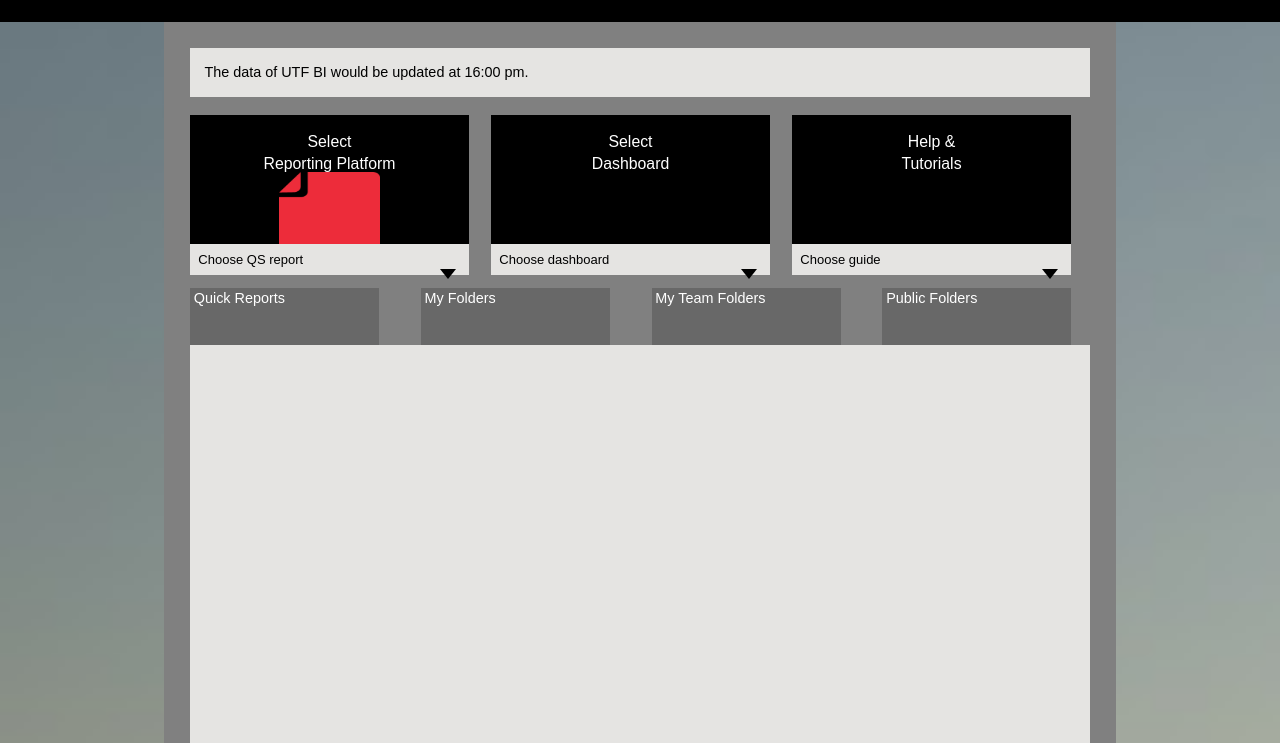
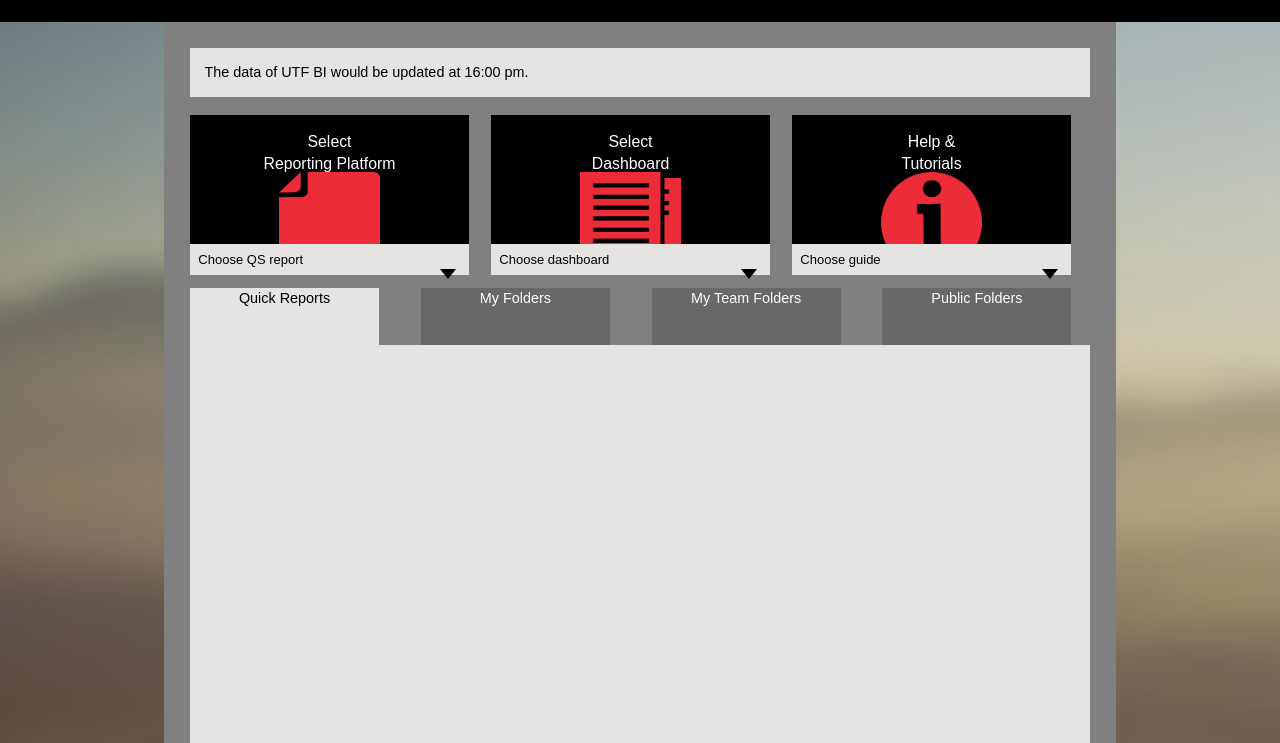
Before and after one commit to RitaKauf/webapp, a plain HTML site: page index.html in a window 1280 px wide. Shown: the part 57-800 px from the top of the page. Drawn offline with Linux system fonts and the light colour scheme.

Commit message:
minor fixes

```diff
--- a/css/main.css
+++ b/css/main.css
@@ -153,6 +153,20 @@ header{
     background-size:7rem 7rem;
 }
 
+.second-nav{
+    background-image: url("../Images/action-report-top.png");
+    background-position: center bottom;
+    background-repeat: no-repeat;
+    background-size:7rem 7rem;
+}
+
+.third-nav{
+    background-image: url("../Images/actions-help.png");
+    background-position: center bottom;
+    background-repeat: no-repeat;
+    background-size:7rem 7rem;
+}
+
 .p-in-nav{
     margin-bottom:4.8rem;
 }
@@ -204,7 +218,7 @@ header{
 }
 
 .tabs-lis{
-
+    text-align: center;
     display:inline-block;
     width:21%;
     padding:0;
@@ -221,12 +235,21 @@ header{
     }
 
 .tabs-lis a{
-    text-align: center;
+
     padding:2%;
     text-decoration: none;
     color:white;
     }
 
+.tabs-ul li:first-child{
+    background-color:#E5E4E2;
+
+}
+
+.tabs-ul li:first-child a{
+    color:black;
+
+}
 
 
 .layout-wrap{
@@ -235,7 +258,20 @@ header{
 }
 
 .tab-content{
-    height:55rem;
+    height:50rem;
+}
+
+
+#fmy-folders{
+    display:none;
+}
+
+#my-team-folders{
+    display:none;
+}
+
+#public-folders{
+    display:none;
 }
 
 /* ==========================================================================
--- a/index.html
+++ b/index.html
@@ -88,10 +88,11 @@
             <div  class="tab-content lightBackg" id="my-team-folders">
             </div>
 
-            <div class="tab-content lightBackg" id="public-folders">
+            <div class="tab-content" id="public-folders">
             </div>
         </section>
     </section>
+
 <script src="js/main.js"></script>
 <script src="js/plugins.js"></script>
 </body>
```
